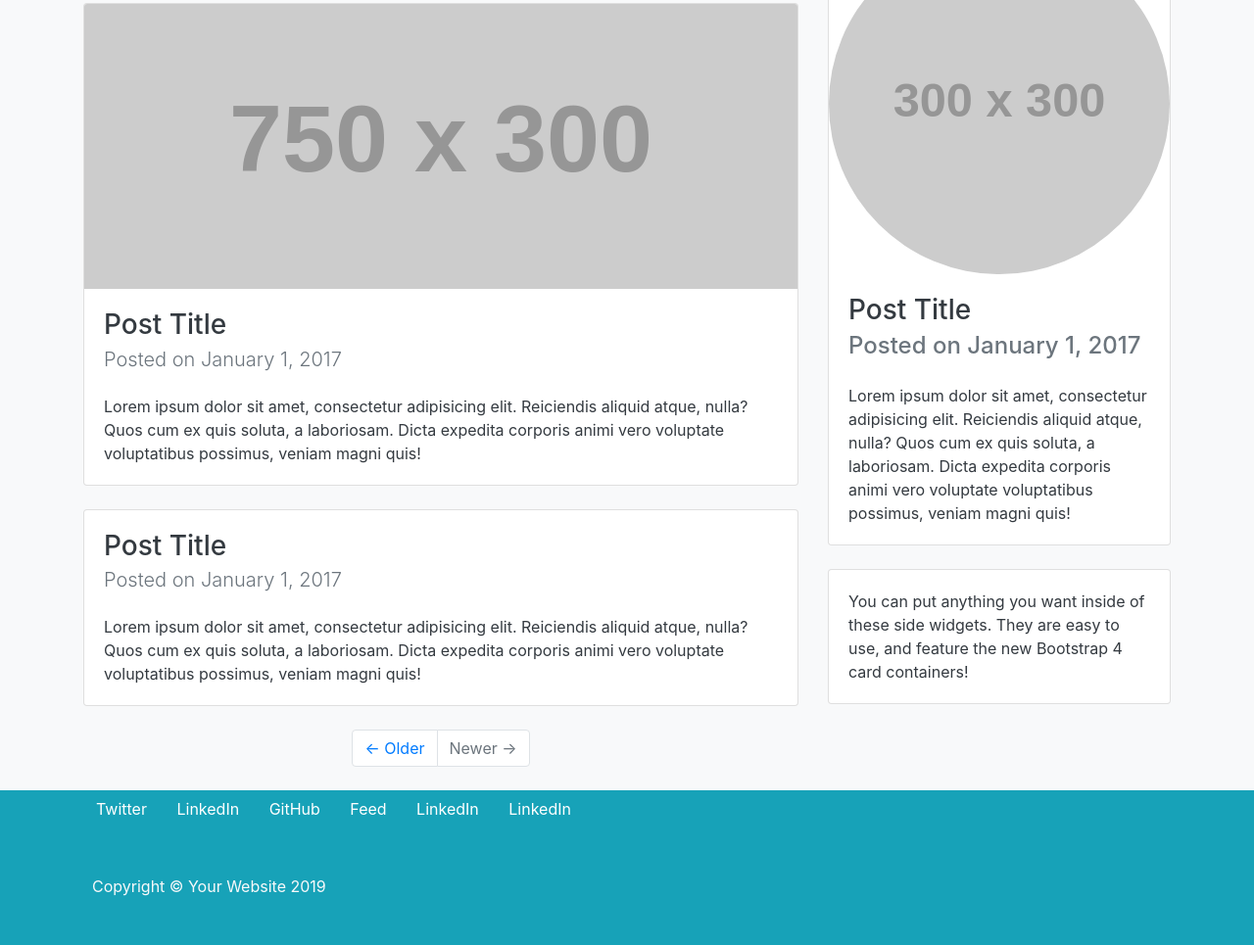
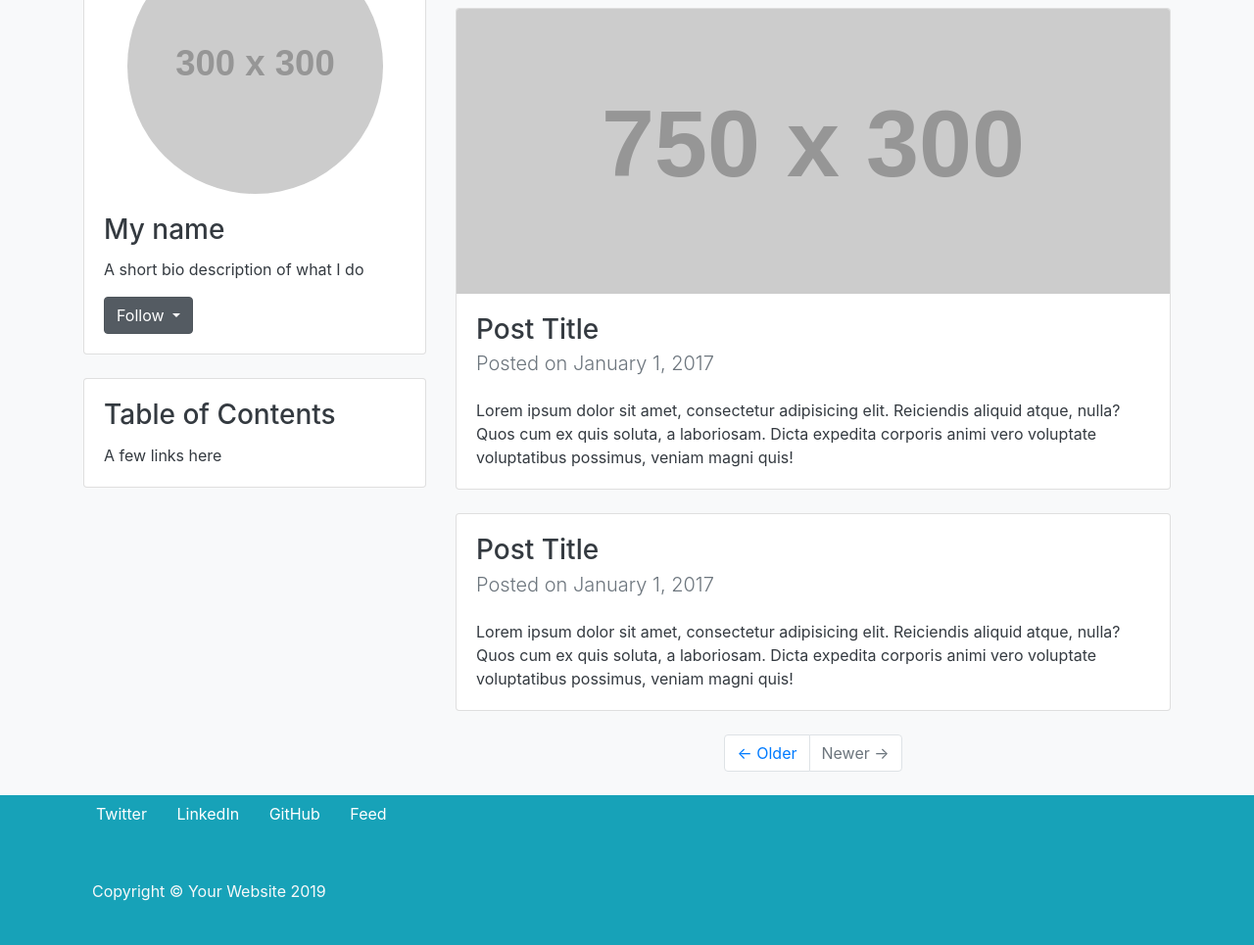
Before and after one commit to yxtay/html-css, a plain HTML site: page bootstrap/index.html in a window 1280 px wide. Shown: the part 362-1327 px from the top of the page at 98% size. Drawn offline with nearby package versions, Linux system fonts and the light colour scheme; placeholder pictures from the web are drawn by us.

Commit message:
move sidebar

```diff
--- a/bootstrap/index.html
+++ b/bootstrap/index.html
@@ -22,7 +22,7 @@
     <div class="py-5 bg-info text-light">
       <div class="container">
         <h1 class="display-4">YuXuan Tay</h1>
-        <h3 class="">Thoughts on Applied Data Science and Machine Learning Engineering</h2>
+        <h2 class="">Thoughts on Applied Data Science and Machine Learning Engineering</h2>
       </div>
     </div>
     <!-- hero -->
@@ -43,10 +43,13 @@
               <a class="nav-link" href="#">About</a>
             </li>
             <li class="nav-item">
-              <a class="nav-link" href="#">Services</a>
+              <a class="nav-link" href="#">Posts</a>
             </li>
             <li class="nav-item">
-              <a class="nav-link" href="#">Contact</a>
+              <a class="nav-link" href="#">Tags</a>
+            </li>
+            <li class="nav-item">
+              <a class="nav-link" href="#">Subscribe</a>
             </li>
           </ul>
         </div>
@@ -56,6 +59,51 @@
     <!-- Page Content -->
     <div class="container mt-4">
       <div class="row">
+        <!-- Sidebar Widgets Column -->
+        <aside class="col-md-4">
+          <!-- Author profile -->
+          <div class="card mb-4">
+            <img class="card-img-top rounded-circle mx-auto w-75" src="http://placehold.it/300x300" alt="Card image cap" />
+            <div class="card-body">
+              <h3 class="card-title">My name</h3>
+              <p class="card-text">
+                A short bio description of what I do
+              </p>
+              <div class="dropdown show">
+                <a
+                  class="btn btn-secondary dropdown-toggle"
+                  href="#"
+                  role="button"
+                  id="dropdownMenuLink"
+                  data-toggle="dropdown"
+                  aria-haspopup="true"
+                  aria-expanded="false"
+                >
+                  Follow
+                </a>
+
+                <div class="dropdown-menu" aria-labelledby="dropdownMenuLink">
+                  <a class="dropdown-item" href="#">Action</a>
+                  <a class="dropdown-item" href="#">Another action</a>
+                  <a class="dropdown-item" href="#">Something else here</a>
+                </div>
+              </div>
+            </div>
+          </div>
+          <!-- Author profile -->
+
+          <!-- Table of contents -->
+          <div class="card mb-4">
+            <div class="card-body">
+              <h3 class="card-title">Table of Contents</h3>
+              <p class="card-text">
+                A few links here
+              </p>
+            </div>
+          </div>
+          <!-- Table of contents -->
+        </aside>
+
         <!-- Blog Entries Column -->
         <div class="col-md-8">
           <h1 class="mb-4">
@@ -101,32 +149,6 @@
             </li>
           </ul>
         </div>
-
-        <!-- Sidebar Widgets Column -->
-        <div class="col-md-4">
-          <!-- Search Widget -->
-          <div class="card mb-4">
-            <img class="card-img-top rounded-circle mx-auto" src="http://placehold.it/300x300" alt="Card image cap" />
-            <div class="card-body">
-              <h3 class="card-title">Post Title</h3>
-              <h4 class="card-subtitle text-muted mb-4">
-                Posted on January 1, 2017
-              </h4>
-              <p class="card-text">
-                Lorem ipsum dolor sit amet, consectetur adipisicing elit. Reiciendis aliquid atque, nulla? Quos cum ex quis
-                soluta, a laboriosam. Dicta expedita corporis animi vero voluptate voluptatibus possimus, veniam magni quis!
-              </p>
-            </div>
-          </div>
-
-          <!-- Side Widget -->
-          <div class="card mb-4">
-            <div class="card-body">
-              You can put anything you want inside of these side widgets. They are easy to use, and feature the new Bootstrap 4
-              card containers!
-            </div>
-          </div>
-        </div>
       </div>
       <!-- /.row -->
     </div>
@@ -134,12 +156,10 @@
     <!-- Footer -->
     <div class="bg-info text-light">
       <div class="container">
-        <a class="btn btn-info rounded-0 mx-0" href="#">Twitter</a>
-        <a class="btn btn-info rounded-0 mx-0" href="#">LinkedIn</a>
-        <a class="btn btn-info rounded-0 mx-0" href="#">GitHub</a>
-        <a class="btn btn-info rounded-0 mx-0" href="#">Feed</a>
-        <a class="btn btn-info rounded-0 mx-0" href="#">LinkedIn</a>
-        <a class="btn btn-info rounded-0 mx-0" href="#">LinkedIn</a>
+        <a class="btn btn-info rounded-0" href="#">Twitter</a>
+        <a class="btn btn-info rounded-0" href="#">LinkedIn</a>
+        <a class="btn btn-info rounded-0" href="#">GitHub</a>
+        <a class="btn btn-info rounded-0" href="#">Feed</a>
       </div>
     </div>
     <footer class="py-5 bg-info text-light">
```
